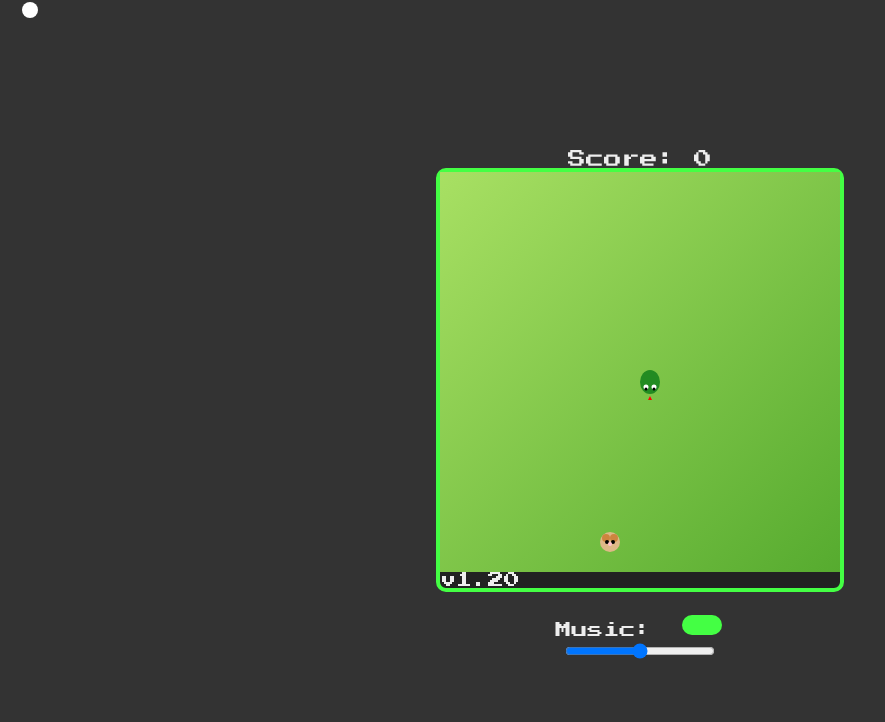
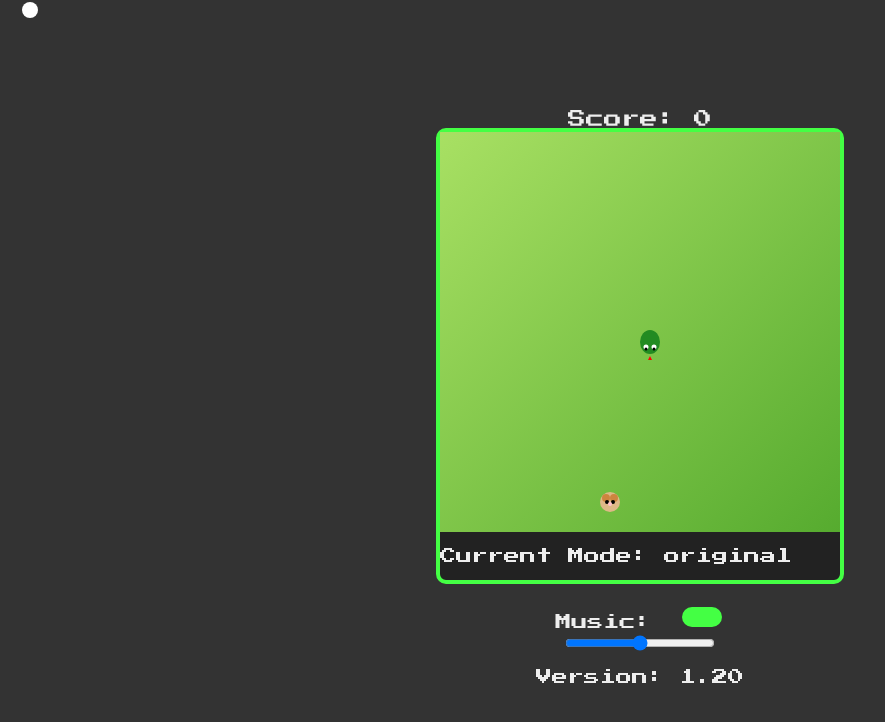
Before and after one commit to ErickZuniga/AI-Snake-Game, a plain HTML site: page index.html in a window 1280 px wide. Both pictures are taken after a click on the button "Original Mode". Shown: the whole page, without its empty margins (0-885 px from the left). Drawn offline with Linux system fonts and the light colour scheme.

Commit message:
Change version display

```diff
--- a/index.html
+++ b/index.html
@@ -27,13 +27,14 @@
     <div id="score">Score: 0</div>
     <div id="gameContainer">
         <canvas id="gameCanvas" width="400" height="400"></canvas>
-        <div id="version">v<span class="version-number"></span></div>
+        <p id="currentModeDisplay"></p>
     </div>
     <div id="musicControlContainer">
         <label for="musicToggle">Music:</label>
         <input type="checkbox" id="musicToggle" checked onchange="toggleMusic()">
         <br>
         <input type="range" id="volumeControl" min="0" max="1" step="0.01" value="0.5" oninput="adjustVolume()">
+        <p id="versionDisplay">Version: <span class="version-number"></span></p>
     </div>
     <audio id="eatSound" src="392883__clif_creates__hard-candy-bone-crunch.wav" preload="auto"></audio>
     <audio id="gameOverSound" src="415079__harrietniamh__video-game-death-sound-effect.wav" preload="auto"></audio>
--- a/script.js
+++ b/script.js
@@ -47,8 +47,16 @@ function startGame(mode, difficulty) {
     if (gameMode === 'mission') {
         generateObstacles();
     }
+
+    // Display the current game mode
+    document.getElementById('currentModeDisplay').innerText = `Current Mode: ${gameMode}`;
+
+    // Check the state of the music toggle
+    if (document.getElementById('musicToggle').checked) {
+        backgroundMusic.play();
+    }
+
     gameLoop = setInterval(drawGame, gameSpeed);
-    backgroundMusic.play();
 }
 
 function resetGame() {
@@ -417,7 +425,8 @@ function updateScore() {
 }
 
 function toggleMusic() {
-    if (backgroundMusic.paused) {
+    const musicToggle = document.getElementById('musicToggle');
+    if (musicToggle.checked) {
         backgroundMusic.play();
     } else {
         backgroundMusic.pause();
```
Also changed, not shown: 1 other file.
